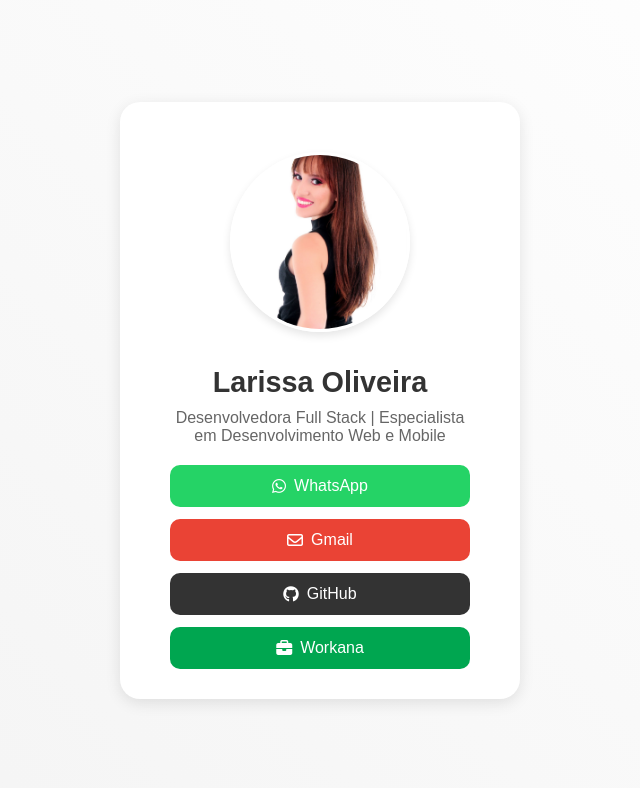
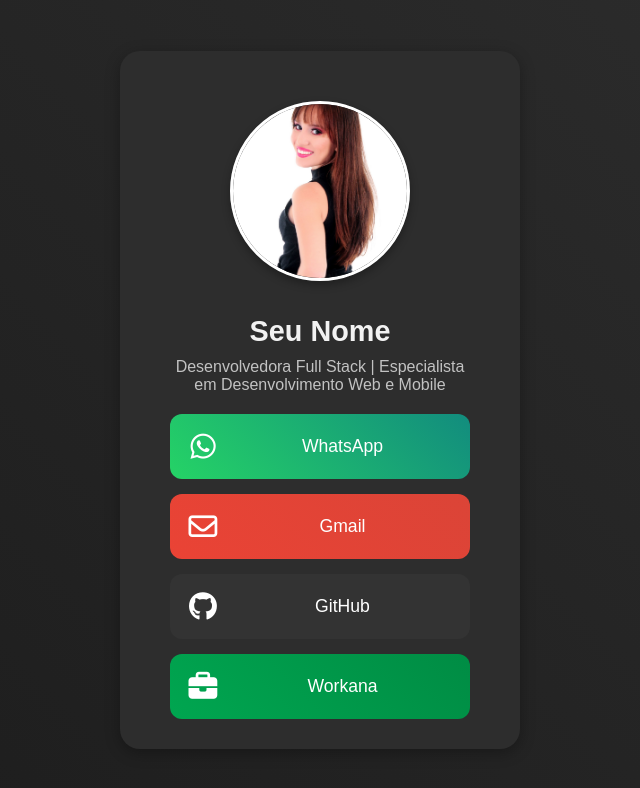
Before and after one commit to lalycris/lalycris.github.io, a plain HTML site: page index.html in a window 1280 px wide. Shown: the whole page, without its empty margins (320-960 px from the left). Drawn offline with Linux system fonts and the light colour scheme.

Commit message:
fix: css

```diff
--- a/index.html
+++ b/index.html
@@ -18,16 +18,16 @@
             justify-content: center;
             align-items: center;
             min-height: 100vh;
-            background: linear-gradient(45deg, #f3f3f3, #ffffff);
+            background: linear-gradient(45deg, #1c1c1c, #2d2d2d);
         }
 
         .container {
             width: 90%;
             max-width: 400px;
             padding: 20px;
-            background: white;
+            background: #2d2d2d;
             border-radius: 20px;
-            box-shadow: 0 4px 15px rgba(0, 0, 0, 0.1);
+            box-shadow: 0 4px 15px rgba(0, 0, 0, 0.3);
             text-align: center;
         }
 
@@ -38,18 +38,18 @@
             margin: 20px auto;
             object-fit: cover;
             border: 3px solid #fff;
-            box-shadow: 0 4px 8px rgba(0, 0, 0, 0.1);
+            box-shadow: 0 4px 8px rgba(0, 0, 0, 0.3);
         }
 
         .name {
             font-size: 1.5rem;
             font-weight: bold;
             margin: 10px 0;
-            color: #333;
+            color: #f2f2f2;
         }
 
         .bio {
-            color: #666;
+            color: #c2c2c2;
             margin-bottom: 20px;
             font-size: 0.9rem;
             padding: 0 20px;
@@ -58,35 +58,53 @@
         .links {
             display: flex;
             flex-direction: column;
-            gap: 12px;
+            gap: 15px;
             padding: 0 20px;
         }
 
         .link-button {
             display: flex;
             align-items: center;
-            justify-content: center;
-            padding: 12px;
-            border-radius: 10px;
+            padding: 15px;
+            border-radius: 12px;
             text-decoration: none;
             color: white;
             font-weight: 500;
-            transition: transform 0.2s, opacity 0.2s;
+            transition: all 0.3s ease;
+            position: relative;
+            overflow: hidden;
         }
 
         .link-button:hover {
             transform: translateY(-2px);
-            opacity: 0.9;
+            box-shadow: 0 5px 15px rgba(0, 0, 0, 0.4);
         }
 
         .link-button i {
-            margin-right: 8px;
+            font-size: 1.5rem;
+            margin-right: 15px;
+            width: 30px;
+            text-align: center;
         }
 
-        .whatsapp { background: #25D366; }
-        .gmail { background: #EA4335; }
-        .github { background: #333; }
-        .workana { background: #00A650; }
+        .link-text {
+            flex-grow: 1;
+            text-align: center;
+            font-size: 1.1rem;
+        }
+
+        .whatsapp {
+            background: linear-gradient(45deg, #25D366, #128C7E);
+        }
+        .gmail {
+            background: linear-gradient(45deg, #EA4335, #DB4437);
+        }
+        .github {
+            background-color: #333;
+        }
+        .workana {
+            background: linear-gradient(45deg, #00A650, #008C44);
+        }
 
         @media (min-width: 768px) {
             .container {
@@ -105,33 +123,40 @@
             .bio {
                 font-size: 1rem;
             }
+
+            .link-button {
+                padding: 18px;
+            }
+
+            .link-button i {
+                font-size: 1.8rem;
+            }
         }
     </style>
 </head>
 <body>
     <div class="container">
         <img src="larissa.jpg" alt="Foto de Perfil" class="profile-img">
-        <h1 class="name">Larissa Oliveira</h1>
+        <h1 class="name">Seu Nome</h1>
         <p class="bio">Desenvolvedora Full Stack | Especialista em Desenvolvimento Web e Mobile</p>
 
         <div class="links">
             <a href="https://wa.me/559232493867" class="link-button whatsapp">
                 <i class="fab fa-whatsapp"></i>
-                WhatsApp
+                <span class="link-text">WhatsApp</span>
             </a>
             <a href="mailto:larissaoliveira.dev@gmail.com" class="link-button gmail">
                 <i class="far fa-envelope"></i>
-                Gmail
+                <span class="link-text">Gmail</span>
             </a>
             <a href="https://github.com/lalycris" class="link-button github">
                 <i class="fab fa-github"></i>
-                GitHub
+                <span class="link-text">GitHub</span>
             </a>
             <a href="https://www.workana.com/freelancer/fc55d4a6331309d0b24164a66d9cb5ae" class="link-button workana">
                 <i class="fas fa-briefcase"></i>
-                Workana
+                <span class="link-text">Workana</span>
             </a>
         </div>
     </div>
 </body>
-</html>
```
